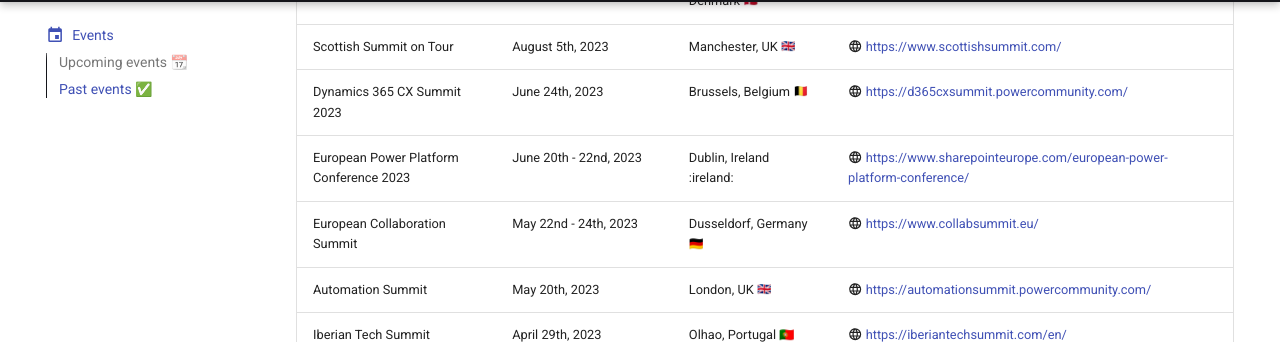
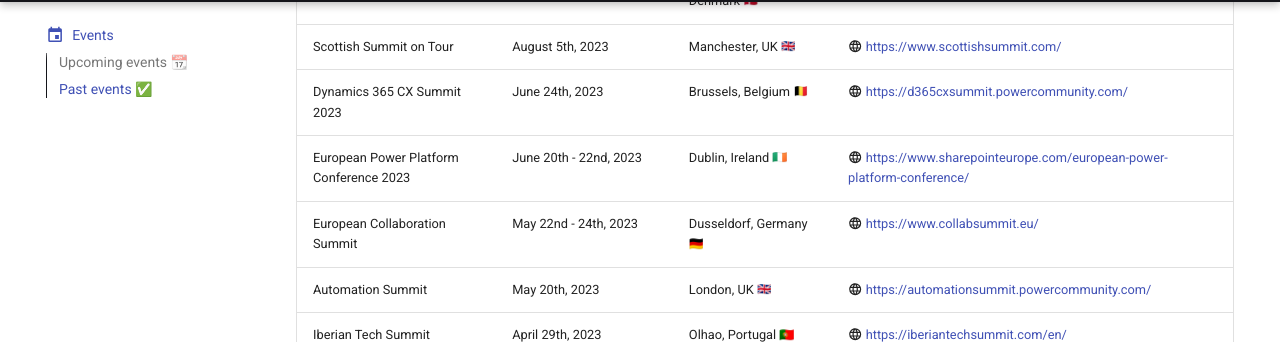
Before and after one commit to Laskewitz/laskewitz.github.io, an MkDocs documentation site: the page built from docs/events.md, in a window 1280 px wide and 900 px high, scrolled down 1053 px. Shown: the part 110-452 px from the top of the window. Built offline with MkDocs 1.6.1 and Material for MkDocs 9.7.7, drawn with Linux system fonts in a browser that asks for light colours; emoji names are drawn with the system emoji font; some of the changed lines change nothing that is shown.

Commit message:
update flag ireland

```diff
--- a/docs/events.md
+++ b/docs/events.md
@@ -35,7 +35,7 @@
 | Nordic Summit | September 23rd, 2023 | Copenhagen, Denmark :dk: | :material-web: [https://nordicsummit.info/](https://nordicsummit.info/) |
 | Scottish Summit on Tour | August 5th, 2023 | Manchester, UK :gb: | :material-web: [https://www.scottishsummit.com/](https://www.scottishsummit.com/) |
 | Dynamics 365 CX Summit 2023 | June 24th, 2023 | Brussels, Belgium :be: | :material-web: [https://d365cxsummit.powercommunity.com/](https://d365cxsummit.powercommunity.com/) |
-| European Power Platform Conference 2023 | June 20th - 22nd, 2023 | Dublin, Ireland :ireland: | :material-web: [https://www.sharepointeurope.com/european-power-platform-conference/](https://www.sharepointeurope.com/european-power-platform-conference/) |
+| European Power Platform Conference 2023 | June 20th - 22nd, 2023 | Dublin, Ireland :ie: | :material-web: [https://www.sharepointeurope.com/european-power-platform-conference/](https://www.sharepointeurope.com/european-power-platform-conference/) |
 | European Collaboration Summit | May 22nd - 24th, 2023 | Dusseldorf, Germany :de: | :material-web: [https://www.collabsummit.eu/](https://www.collabsummit.eu/) |
 | Automation Summit | May 20th, 2023 | London, UK :gb: | :material-web: [https://automationsummit.powercommunity.com/](https://automationsummit.powercommunity.com/) |
 | Iberian Tech Summit | April 29th, 2023 | Olhao, Portugal :pt: | :material-web: [https://iberiantechsummit.com/en/](https://iberiantechsummit.com/en/) |
```
